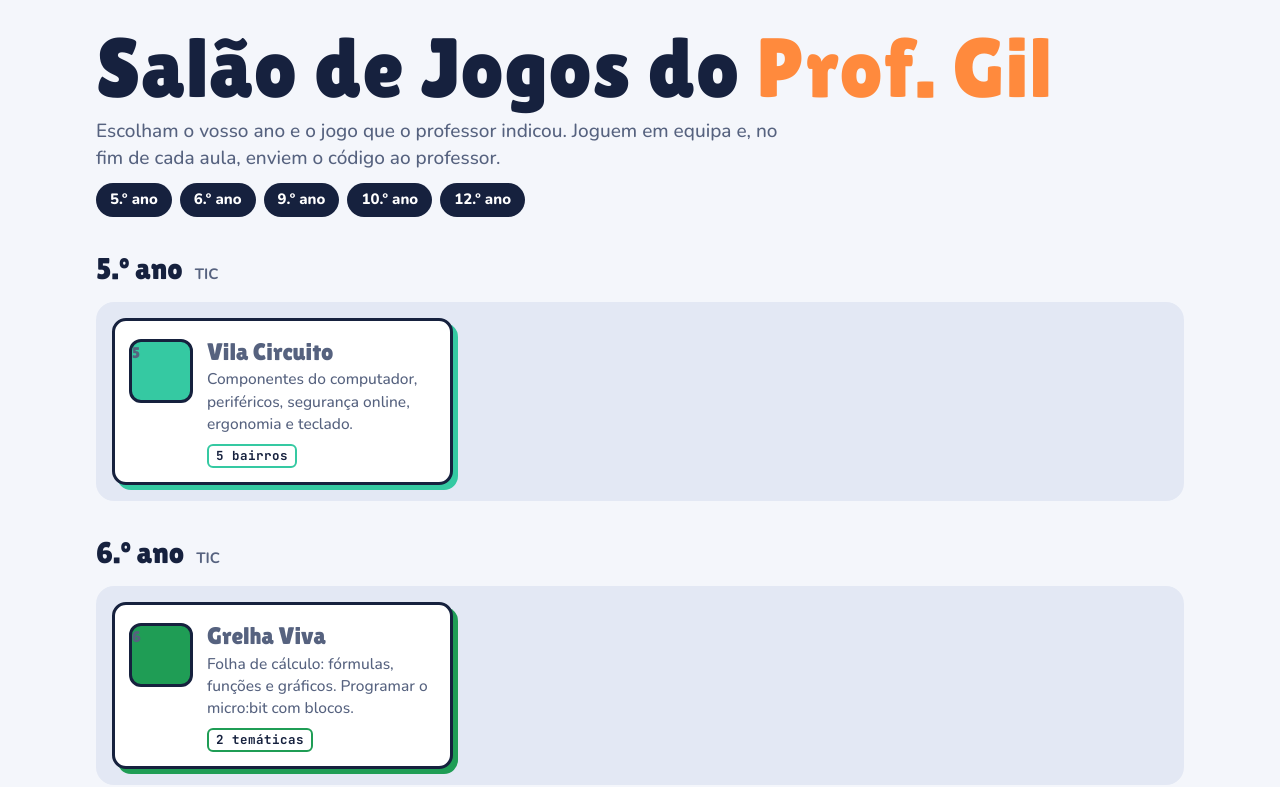
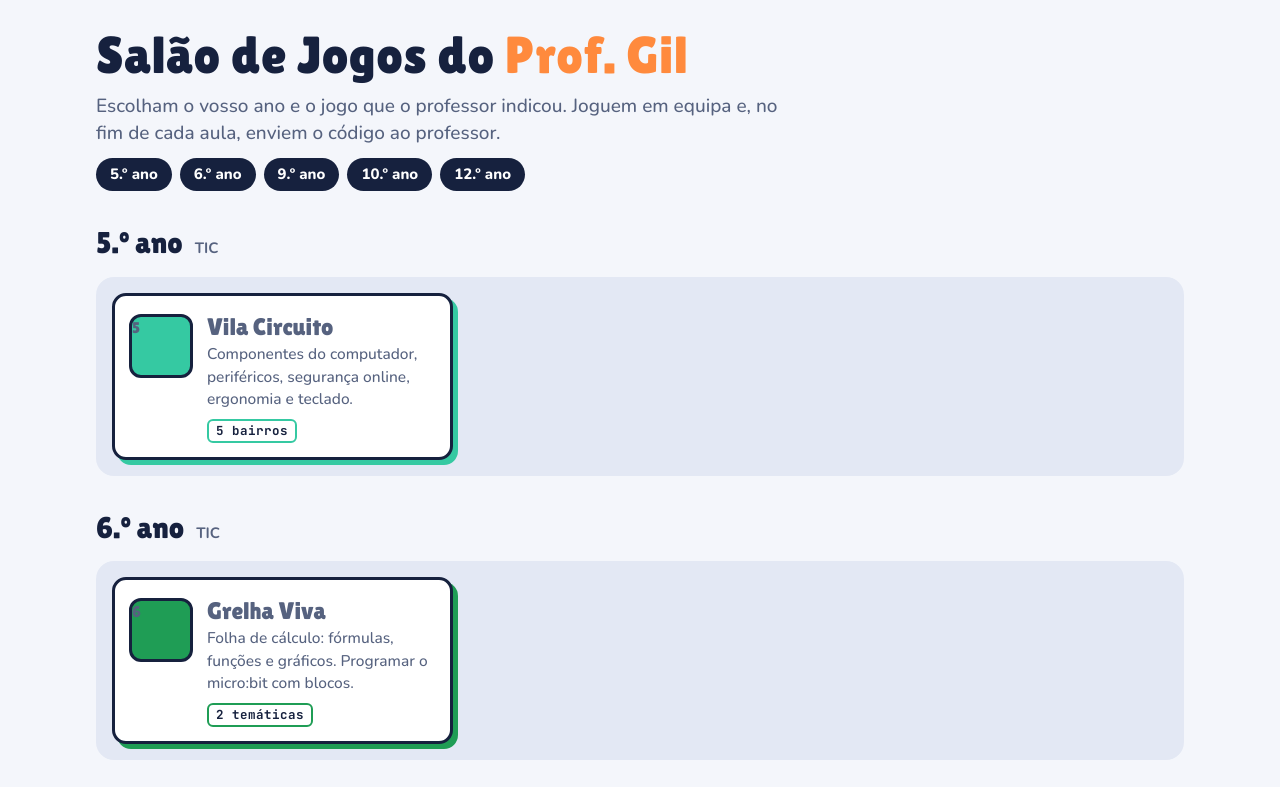
Before and after one commit to gil78/jogos, a plain HTML site: page index.html in a window 1280 px wide. Shown: the top 787 px of the page. Drawn offline with nearby package versions, Linux system fonts and the light colour scheme.

Commit message:
Título mais pequeno
Co-Authored-By: Claude Opus 5.5 <noreply@anthropic.com>
Claude-Session: https://claude.ai/code/session_01YQehhj6CB3kSfTMSavufLr

```diff
--- a/index.html
+++ b/index.html
@@ -20,7 +20,7 @@ html,body{margin:0}
 body{background:var(--bg);color:var(--fg);font-family:var(--f-b);font-size:17px;line-height:1.45}
 .wrap{max-width:1120px;margin-inline:auto;padding-block:28px 56px;padding-left:max(16px,env(safe-area-inset-left,0px));padding-right:max(16px,env(safe-area-inset-right,0px));display:flex;flex-direction:column;gap:30px}
 header{display:flex;flex-direction:column;gap:10px}
-h1{font-family:var(--f-d);font-weight:400;font-size:clamp(44px,8vw,84px);line-height:.95;margin:0;letter-spacing:.01em;text-wrap:balance}
+h1{font-family:var(--f-d);font-weight:400;font-size:clamp(30px,5vw,52px);line-height:1.05;margin:0;letter-spacing:.01em;text-wrap:balance}
 h1 em{font-style:normal;color:var(--acc)}
 .lead{max-width:62ch;font-size:19px;margin:0;color:var(--muted)}
 nav{display:flex;flex-wrap:wrap;gap:8px}
```
